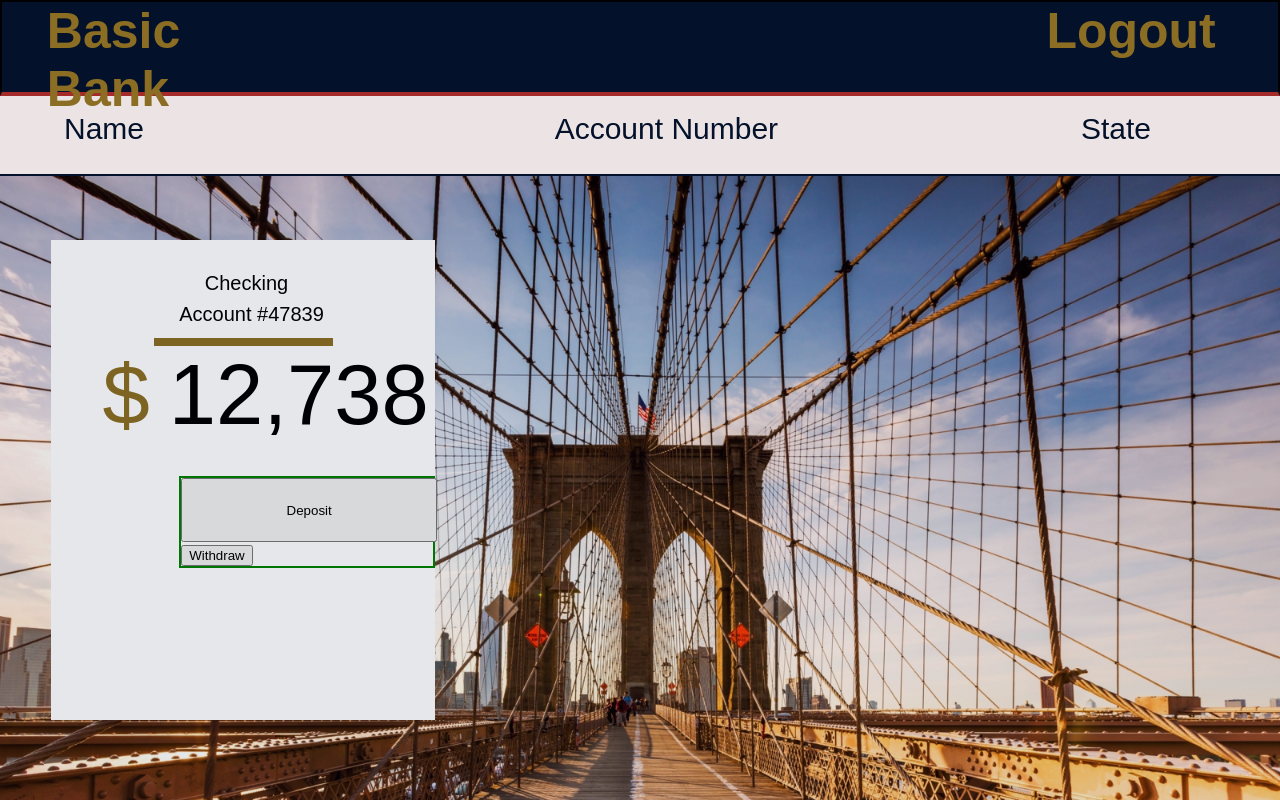
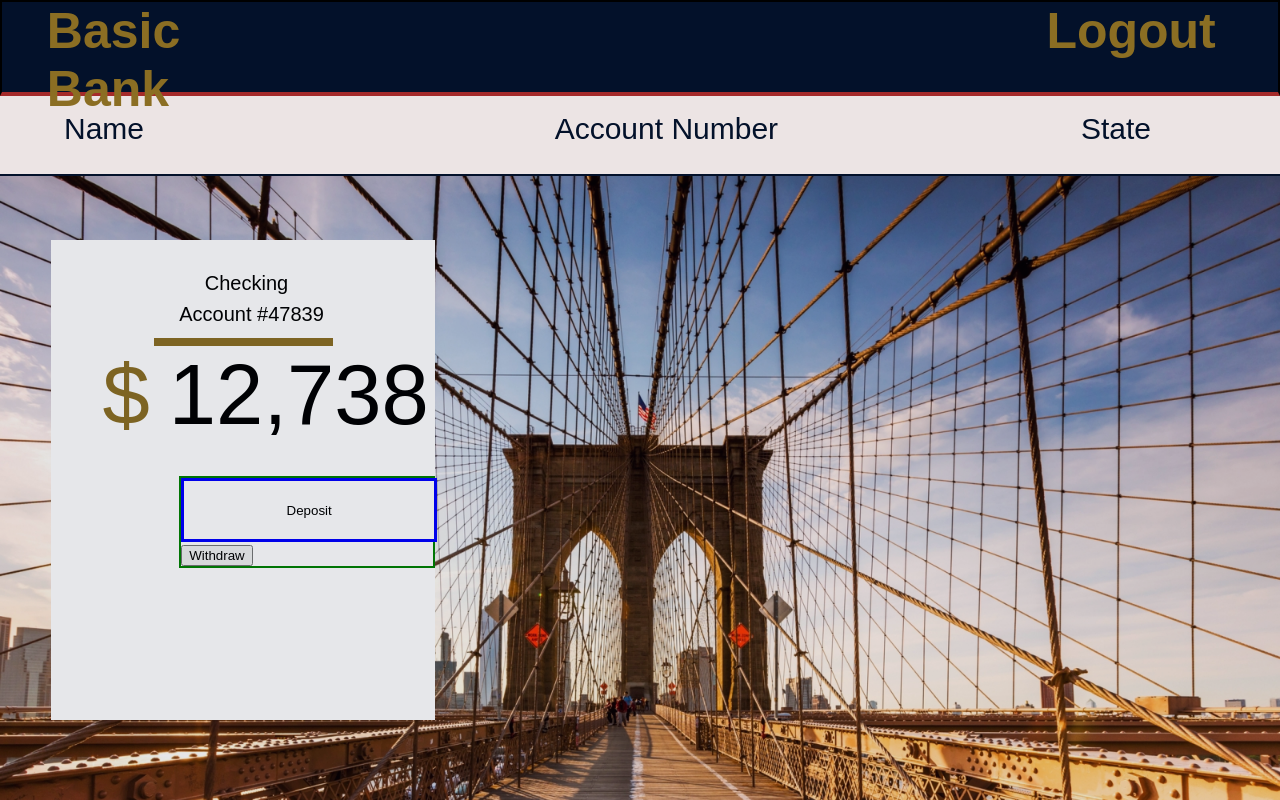
Before and after one commit to cyberstizz/basicbank, a React (Create React App) app: page /accounts in a window 1280 px wide. Built offline with nearby package versions, Linux system fonts and the light colour scheme; no server answers.

Commit message:
changed border on deposit button

```diff
--- a/src/components/AccountCard.css
+++ b/src/components/AccountCard.css
@@ -51,6 +51,8 @@ margin-right: 1.5vw;
 .depositButton{
 width: 20vw;
 height: 8vh;
+background-color: white;
+border: solid 3px blue;
 }
 
 .withdrawButton{
```
